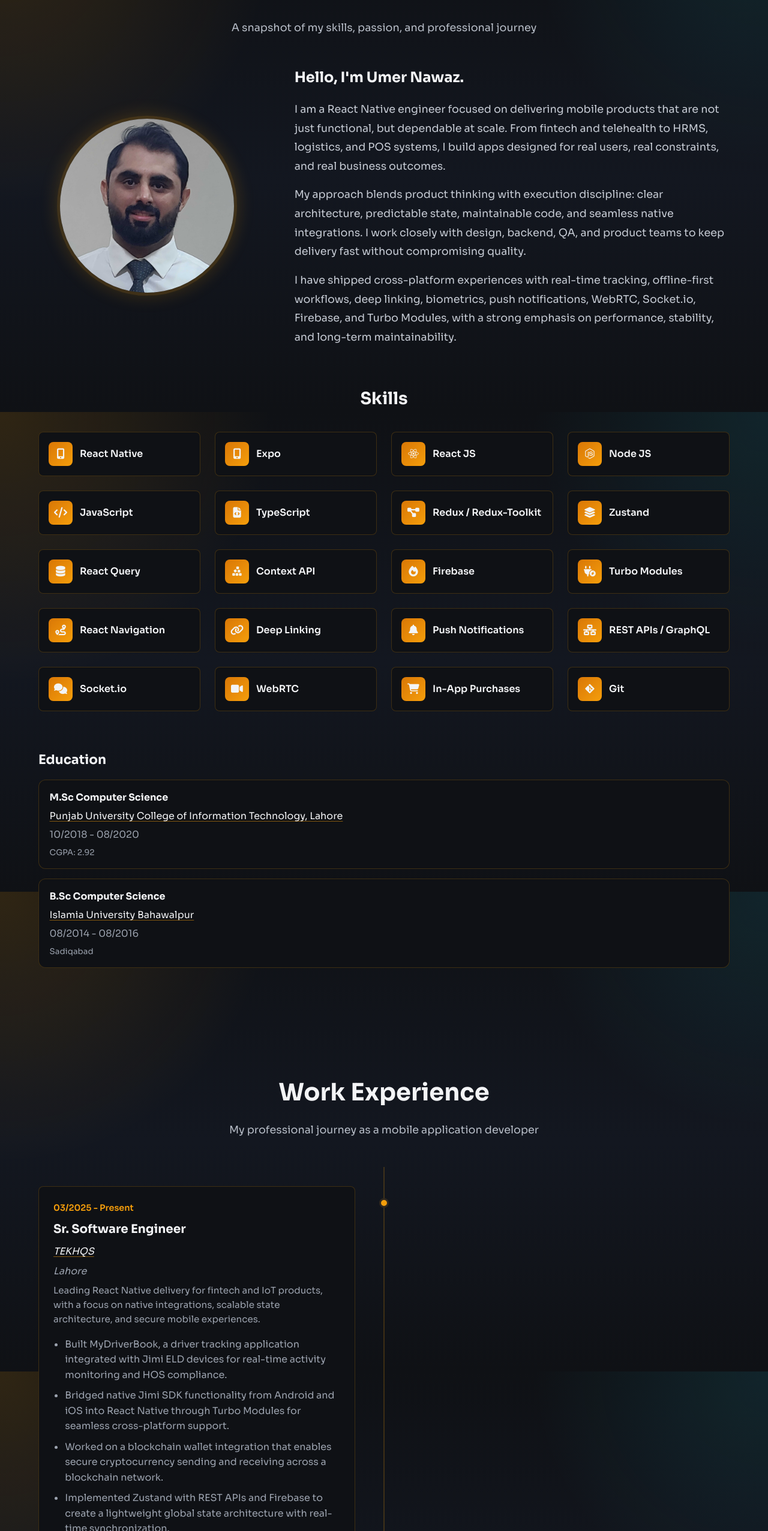
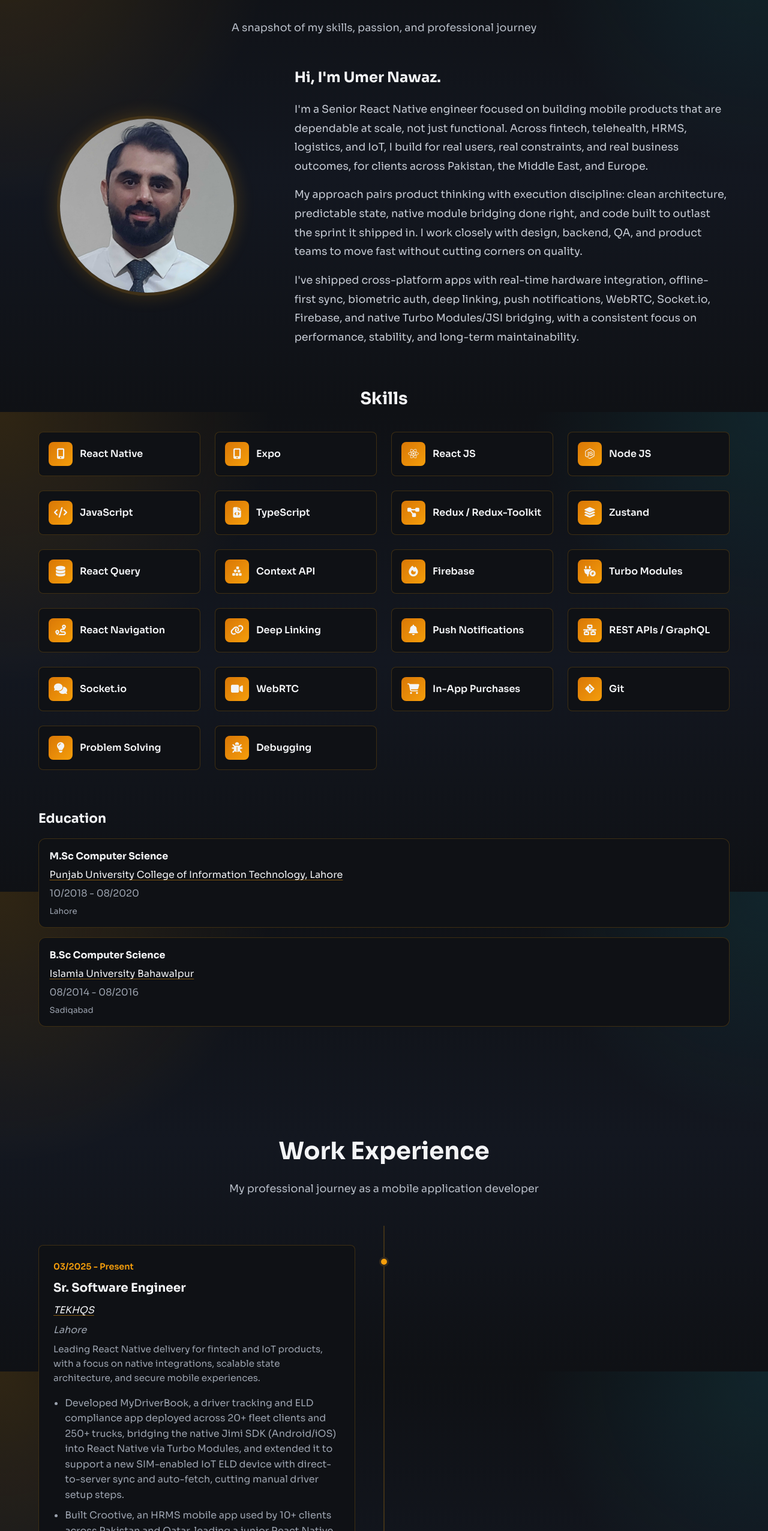
Before and after one commit to WarraichUmer95/portfolio, a React (Vite) app: page / in a window 1280 px wide. Shown: the part 913-3466 px from the top of the page at 60% size. Built offline with nearby package versions, Linux system fonts and the light colour scheme.

Commit message:
updated professional summary

```diff
--- a/src/data/about.js
+++ b/src/data/about.js
@@ -1,12 +1,12 @@
 export const about = {
   title: "About Me",
   subtitle: "A snapshot of my skills, passion, and professional journey",
-  heading: "Hello, I'm Umer Nawaz.",
+  heading: "Hi, I'm Umer Nawaz.",
   imageAlt: "Umer Nawaz",
   paragraphs: [
-    "I am a React Native engineer focused on delivering mobile products that are not just functional, but dependable at scale. From fintech and telehealth to HRMS, logistics, and POS systems, I build apps designed for real users, real constraints, and real business outcomes.",
-    "My approach blends product thinking with execution discipline: clear architecture, predictable state, maintainable code, and seamless native integrations. I work closely with design, backend, QA, and product teams to keep delivery fast without compromising quality.",
-    "I have shipped cross-platform experiences with real-time tracking, offline-first workflows, deep linking, biometrics, push notifications, WebRTC, Socket.io, Firebase, and Turbo Modules, with a strong emphasis on performance, stability, and long-term maintainability.",
+    "I'm a Senior React Native engineer focused on building mobile products that are dependable at scale, not just functional. Across fintech, telehealth, HRMS, logistics, and IoT, I build for real users, real constraints, and real business outcomes, for clients across Pakistan, the Middle East, and Europe.",
+    "My approach pairs product thinking with execution discipline: clean architecture, predictable state, native module bridging done right, and code built to outlast the sprint it shipped in. I work closely with design, backend, QA, and product teams to move fast without cutting corners on quality.",
+    "I've shipped cross-platform apps with real-time hardware integration, offline-first sync, biometric auth, deep linking, push notifications, WebRTC, Socket.io, Firebase, and native Turbo Modules/JSI bridging, with a consistent focus on performance, stability, and long-term maintainability.",
   ],
   competencies: [
     { name: "React Native", iconClass: "fas fa-mobile-screen-button" },
@@ -29,6 +29,8 @@ export const about = {
     { name: "WebRTC", iconClass: "fas fa-video" },
     { name: "In-App Purchases", iconClass: "fas fa-cart-shopping" },
     { name: "Git", iconClass: "fab fa-git-alt" },
+    { name: "Problem Solving", iconClass: "fas fa-lightbulb" },
+    { name: "Debugging", iconClass: "fas fa-bug" },
   ],
   education: [
     {
@@ -37,7 +39,7 @@ export const about = {
       schoolUrl:
         "https://pu.edu.pk/home/faculty/24/Computing---Information-Technology",
       years: "10/2018 - 08/2020",
-      detail: "CGPA: 2.92",
+      detail: "Lahore",
     },
     {
       degree: "B.Sc Computer Science",
--- a/src/data/experience.js
+++ b/src/data/experience.js
@@ -8,11 +8,12 @@ export const experience = [
     description:
       "Leading React Native delivery for fintech and IoT products, with a focus on native integrations, scalable state architecture, and secure mobile experiences.",
     highlights: [
-      "Built MyDriverBook, a driver tracking application integrated with Jimi ELD devices for real-time activity monitoring and HOS compliance.",
-      "Bridged native Jimi SDK functionality from Android and iOS into React Native through Turbo Modules for seamless cross-platform support.",
-      "Worked on a blockchain wallet integration that enables secure cryptocurrency sending and receiving across a blockchain network.",
-      "Implemented Zustand with REST APIs and Firebase to create a lightweight global state architecture with real-time synchronization.",
-      "Built secure financial-app authentication flows including biometric login and collaborated closely with product, design, and backend teams.",
+      "Developed MyDriverBook, a driver tracking and ELD compliance app deployed across 20+ fleet clients and 250+ trucks, bridging the native Jimi SDK (Android/iOS) into React Native via Turbo Modules, and extended it to support a new SIM-enabled IoT ELD device with direct-to-server sync and auto-fetch, cutting manual driver setup steps.",
+      "Built Crootive, an HRMS mobile app used by 10+ clients across Pakistan and Qatar, leading a junior React Native developer within a 5-6 member team.",
+      "Built Intellithrive, a voice-enabled AI agent MVP within a 4-5 member team, streaming webhook-based STT/TTS chunks in real time to cut agent response latency.",
+      "Developed Wellness Checker, a cross-platform React Native MVP for wellness tracking and health assessment workflows within a 4-5 member team.",
+      "Updated Komiti, a group savings and crypto payout MVP with MetaMask integration, also upgrading it to Android API Level 36 for Play Store compliance and supporting deployment on both app stores within an 8-member team.",
+      "Owned the mobile and native bridging layer within a 12-member cross-functional team, implementing Zustand for state management, biometric authentication, and REST/Firebase integration for real-time sync.",
     ],
   },
   {
@@ -24,11 +25,11 @@ export const experience = [
     description:
       "Built and scaled production React Native applications across multiple domains, delivering polished UX, stable integrations, and maintainable mobile codebases.",
     highlights: [
-      "Designed and developed cross-platform mobile applications with responsive UI, native-like behavior, and consistent experiences across iOS and Android.",
-      "Integrated REST APIs and backend services with strong handling for async data flows, caching, error states, and optimistic UI updates.",
-      "Implemented product-critical features including navigation systems, push notifications, deep linking, analytics, and real-time communication.",
-      "Worked in Agile and Scrum teams with design, QA, backend, and product stakeholders while maintaining strong ownership and delivery discipline.",
-      "Shipped solutions across warehouse management, telehealth, HRMS, POS, music streaming, training, crypto, and 360 media products.",
+      "Built Friday POS's offline-first architecture, engineering the mobile app as a LAN-connected client to a master desktop server for uninterrupted order processing, plus split billing (equal-split and per-seat) for dine-in operations.",
+      "Developed Quure, a telehealth/EMR platform, from initial architecture through production release as the sole mobile engineer within a 14-member cross-functional team, integrating WebRTC for real-time physician-patient video consultations.",
+      "Reduced Quure's app startup time from ~4s to ~2s by eliminating simultaneous API calls on the landing screen and replacing static loaders with skeleton loading for smoother perceived performance.",
+      "Developed The Pusic, a cross-platform music streaming app, from initial build through production release for a Saudi Arabia-based client, implementing automated background playback with a 15-minute buffer around local prayer times.",
+      "Delivered additional cross-platform apps for international clients, including Elevate PRO5+ (athlete training/coaching platform), VPIX Motor Street 360 (360° vehicle showcase), and BTF (field service dispatch app for an Italian client).",
     ],
   },
 ];
```
Also changed, not shown: 1 other file (tests, documents, lock files or other folders).
